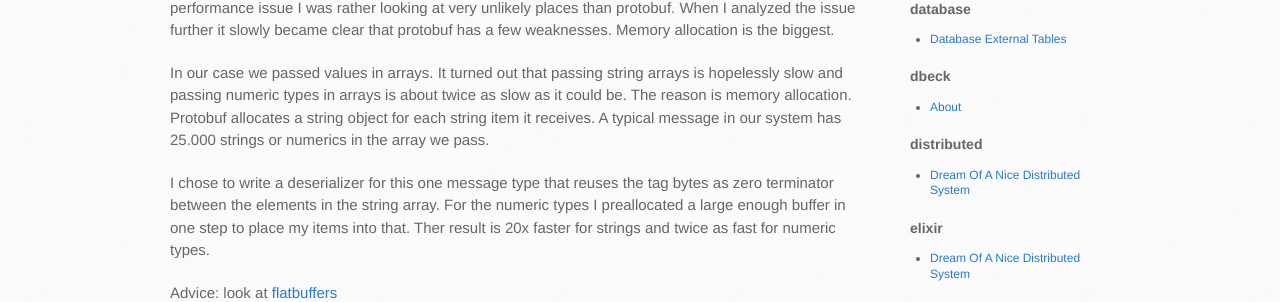
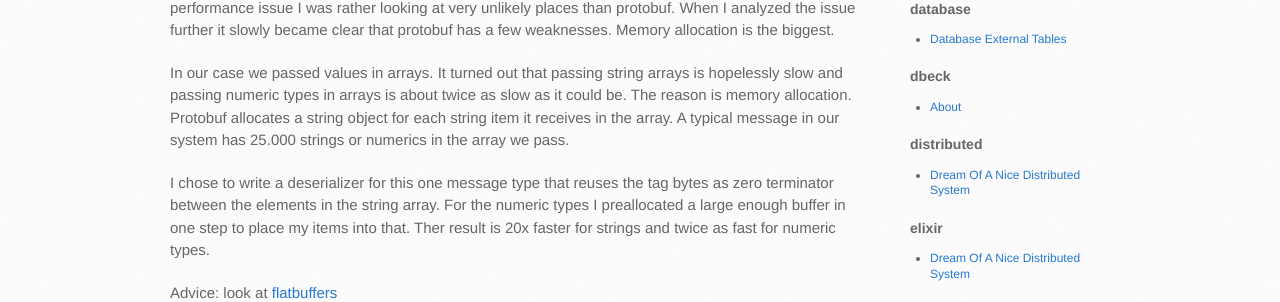
Before and after one commit to dbeck/dbeck.github.io, a Jekyll site: the page built from _posts/2015-09-17-5-lessons-learnt-from-choosing-zeromq-and-protobuf.markdown, in a window 1280 px wide. Shown: the part 1349-1651 px from the top of the page. Built offline with Jekyll 4.4.1, drawn with Linux system fonts in a browser that asks for light colours; Markdown is read by kramdown in place of the engine named in the settings.

Commit message:
fix typo

```diff
--- a/_posts/2015-09-17-5-lessons-learnt-from-choosing-zeromq-and-protobuf.markdown
+++ b/_posts/2015-09-17-5-lessons-learnt-from-choosing-zeromq-and-protobuf.markdown
@@ -44,7 +44,7 @@ Even if there is a security model in 4.x, it is not available in many language b
 
 I trusted protobuf quite a lot at the beginning of the project even to the point when we ran into a performance issue I was rather looking at very unlikely places than protobuf. When I analyzed the issue further it slowly became clear that protobuf has a few weaknesses. Memory allocation is the biggest.
 
-In our case we passed values in arrays. It turned out that passing string arrays is hopelessly slow and passing numeric types in arrays is about twice as slow as it could be. The reason is memory allocation. Protobuf allocates a string object for each string item it receives. A typical message in our system has 25.000 strings or numerics in the array we pass.
+In our case we passed values in arrays. It turned out that passing string arrays is hopelessly slow and passing numeric types in arrays is about twice as slow as it could be. The reason is memory allocation. Protobuf allocates a string object for each string item it receives in the array. A typical message in our system has 25.000 strings or numerics in the array we pass.
 
 I chose to write a deserializer for this one message type that reuses the tag bytes as zero terminator between the elements in the string array. For the numeric types I preallocated a large enough buffer in one step to place my items into that. Ther result is 20x faster for strings and twice as fast for numeric types.
 
```
